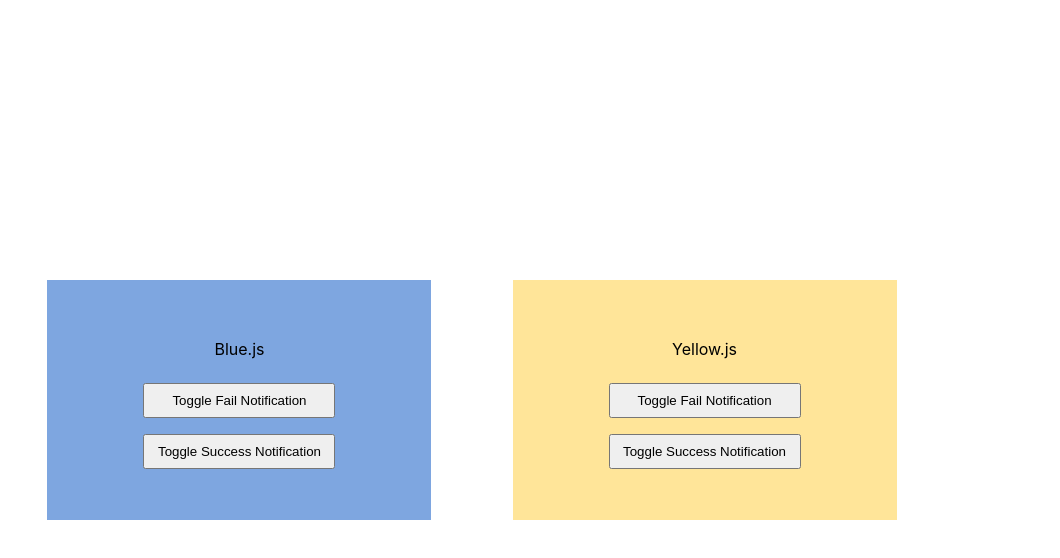
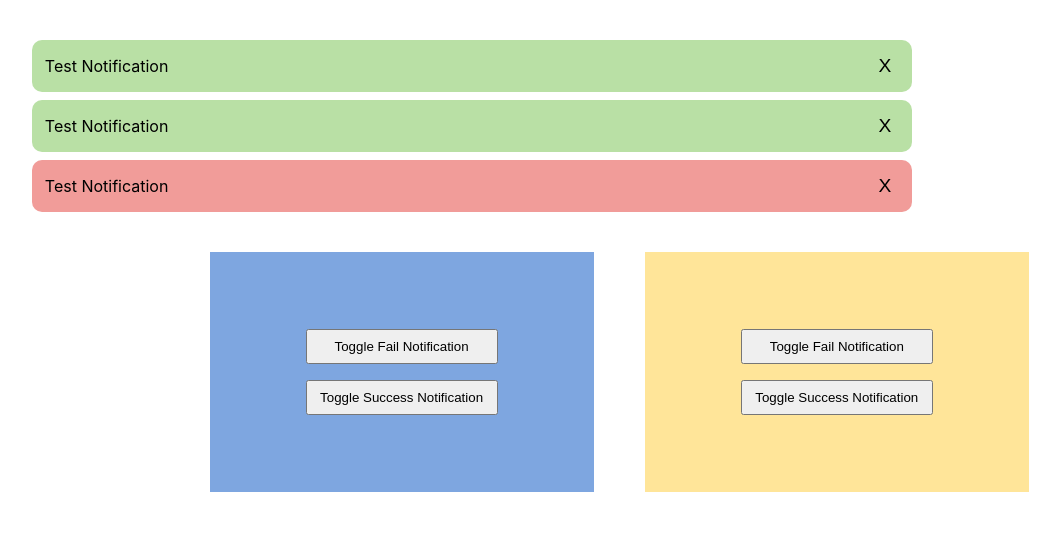
Before and after one commit to simonachkar/redux-app, a React (Create React App) app: page / in a window 1280 px wide. Shown: the top 558 px of the page, without its empty margins (168-1228 px from the left). Built offline with nearby package versions, Linux system fonts and the light colour scheme.

Commit message:
Added Notification and styling

```diff
--- a/src/App.css
+++ b/src/App.css
@@ -1,11 +1,16 @@
 .App {
+  margin: 0 15vw;
+  margin-top: 5vh;
+}
+
+.App-Content {
   text-align: center;
   display: flex;
   flex-direction: row;
   align-items: center;
   justify-content: space-evenly;
-  min-height: 100vh;
   margin: 0 10rem;
+  margin-top: 5vh;
 }
 
 .block {
--- a/src/App.js
+++ b/src/App.js
@@ -2,12 +2,18 @@ import React from 'react'
 import './App.css'
 import Blue from './components/Blue'
 import Yellow from './components/Yellow'
+import Notification from './components/Notification'
 
 function App() {
   return (
     <div className='App'>
-      <Blue />
-      <Yellow />
+      <Notification key={1} text={'Test Notification'} status={'success'} index={1} />
+      <Notification key={2} text={'Test Notification'} status={'success'} index={2} />
+      <Notification key={3} text={'Test Notification'} status={'fail'} index={3} />
+      <div className='App-Content'>
+        <Blue />
+        <Yellow />
+      </div>
     </div>
   )
 }
--- a/src/components/Blue.js
+++ b/src/components/Blue.js
@@ -3,7 +3,6 @@ import React from 'react'
 const Blue = () => {
   return (
     <div className='block blue'>
-      <p>Blue.js</p>
       <button>Toggle Fail Notification</button>
       <button>Toggle Success Notification</button>
     </div>
--- /dev/null
+++ b/src/components/Notification.css
@@ -0,0 +1,30 @@
+.notification {
+  margin: 1vh;
+  padding: 0px 1vw;
+  display: flex;
+  flex-direction: row;
+  align-items: center;
+  justify-content: space-between;
+  border-radius: 10px;
+}
+
+.success {
+  background: #B9E0A5;
+}
+
+.fail {
+  background: #F19C99;
+}
+
+.notification button {
+  background-color: inherit;
+  border: none;
+  color: inherit;
+  font-size: 1.5vw;
+  margin: 4px 2px;
+  cursor: pointer;
+}
+
+.notification button:hover {
+  font-weight: bold;
+}
--- /dev/null
+++ b/src/components/Notification.js
@@ -0,0 +1,13 @@
+import React from 'react'
+import './Notification.css'
+
+const Notification = ({ dispatch, text, status = 'success', index }) => {
+  return (
+    <div className={`notification ${status}`}>
+      <p>{text}</p>
+      <button>X</button>
+    </div>
+  )
+}
+
+export default Notification
--- a/src/components/Yellow.js
+++ b/src/components/Yellow.js
@@ -3,7 +3,6 @@ import React from 'react'
 const Yellow = () => {
   return (
     <div className='block yellow'>
-      <p>Yellow.js</p>
       <button>Toggle Fail Notification</button>
       <button>Toggle Success Notification</button>
     </div>
```
